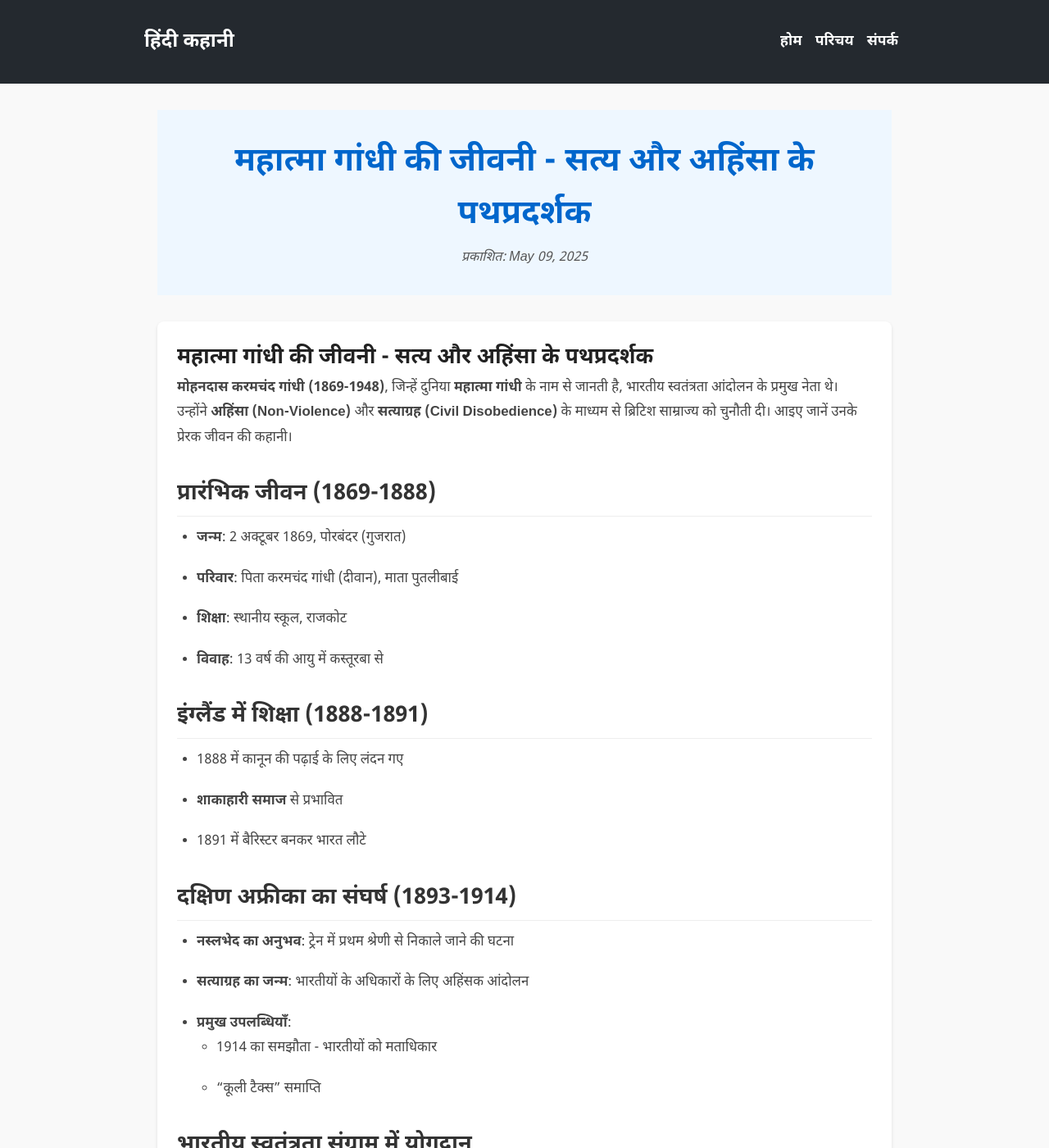
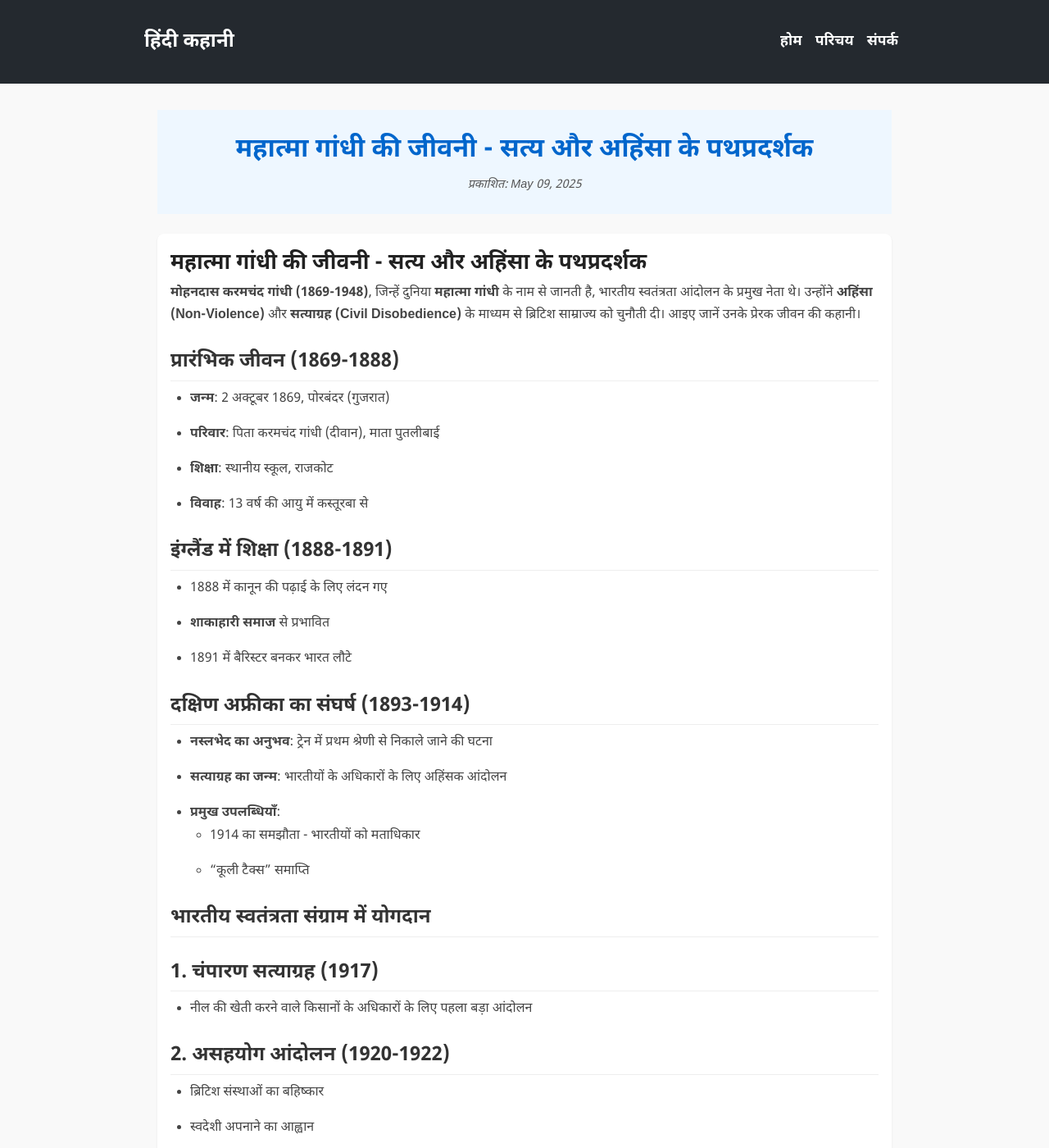
Before and after one commit to hindikahani/hindikahani.github.io, a Jekyll site: the page built from _posts/2025-05-09-mahatma-gandhi-biography.md, in a window 1280 px wide and 1400 px high. Shown: the whole window at 82% size. Built offline with Jekyll 4.4.1, drawn with Linux system fonts in a browser that asks for light colours.

Commit message:
Update style.css

```diff
--- a/assets/css/style.css
+++ b/assets/css/style.css
@@ -105,19 +105,19 @@ nav a:hover {
 /* Hero Section */
 .hero {
   background-color: #eef7ff;
-  padding: 2rem 1rem;
+  padding: 1.5rem 1rem;
   text-align: center;
-  margin-bottom: 2rem;
+  margin-bottom: 1.5rem;
 }
 
 .hero h1 {
-  font-size: 2.5rem;
-  margin-bottom: 0.5rem;
+  font-size: 2rem;
+  margin-bottom: 0.3rem;
   color: #0066cc;
 }
 
 .hero .post-meta {
-  font-size: 1rem;
+  font-size: 0.9rem;
   color: #555;
   font-style: italic;
 }
@@ -166,35 +166,35 @@ nav a:hover {
 /* Single Post Page Styles */
 .post-content.story-card {
   background: white;
-  padding: 1.5rem;
+  padding: 1rem;
   border-radius: 8px;
-  box-shadow: 0 2px 4px rgba(0, 0, 0, 0.1);
-  margin-bottom: 2rem;
+  box-shadow: 0 1px 2px rgba(0, 0, 0, 0.1);
+  margin-bottom: 1.5rem;
 }
 
 .post-content p,
 .post-content li {
-  font-size: 1.05rem;
-  line-height: 1.8;
+  font-size: 1rem;
+  line-height: 1.7;
   color: #444;
-  margin-bottom: 1.2rem;
+  margin-bottom: 1rem;
 }
 
 .post-content h2,
 .post-content h3,
 .post-content h4 {
-  font-size: 1.7rem;
+  font-size: 1.5rem;
   color: #333;
-  margin-top: 2rem;
-  margin-bottom: 0.7rem;
+  margin-top: 1.5rem;
+  margin-bottom: 0.5rem;
   border-bottom: 1px solid #eee;
-  padding-bottom: 0.3rem;
+  padding-bottom: 0.2rem;
 }
 
 .post-content ul,
 .post-content ol {
   margin-left: 1.5rem;
-  margin-bottom: 1.2rem;
+  margin-bottom: 1rem;
 }
 
 /* View All Link */
@@ -226,4 +226,4 @@ footer {
   padding: 0.8rem;
   margin-top: 2rem;
   font-size: 0.8rem;
-}
+  }
```
